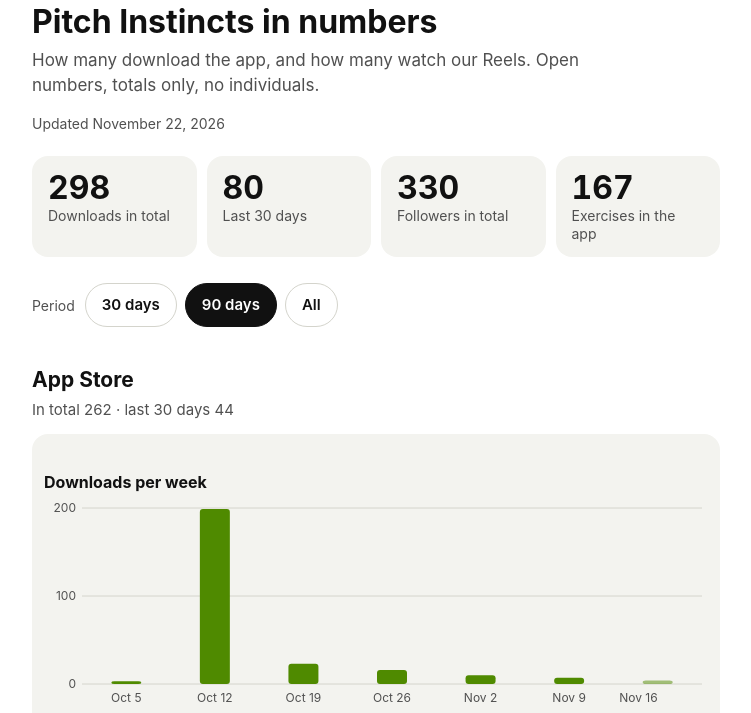
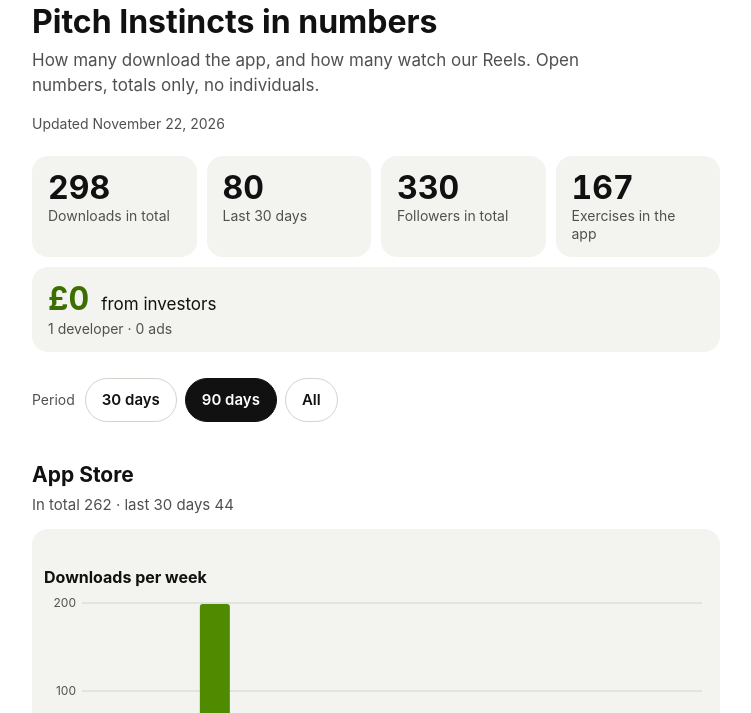
Before and after one commit to bjeffefjorden/pitchinstincts.no, a plain HTML site: page statistikk/index.html in a window 1280 px wide. Shown: the part 78-791 px from the top of the page, without its empty margins (264-1015 px from the left). Drawn offline with Linux system fonts and the light colour scheme.

Commit message:
Oppdater sida

```diff
--- a/statistikk/index.html
+++ b/statistikk/index.html
@@ -42,6 +42,10 @@ h3{font-size:16px;margin:22px 0 6px}
 .sample{background:var(--warnbg);color:var(--warn);border:1.5px solid var(--warn);border-radius:12px;padding:10px 14px;margin:14px 0 0;font-size:15px}
 .sample b{display:block;font-size:16px;letter-spacing:.02em}
 .figs{display:grid;grid-template-columns:1fr 1fr;gap:10px;margin:22px 0 0;padding:0}
+.own{margin:10px 0 0;background:var(--card);border-radius:16px;padding:14px 16px;display:flex;flex-wrap:wrap;align-items:baseline;gap:2px 12px}
+.ownbig{font-size:32px;line-height:1.15;font-weight:700;color:var(--accent);font-variant-numeric:tabular-nums}
+.ownlab{color:var(--text);font-size:17px}
+.ownsub{width:100%;color:var(--muted);font-size:14px;line-height:1.3}
 .fig{background:var(--card);border-radius:16px;padding:14px 16px;margin:0}
 .fig dt{color:var(--muted);font-size:14px;line-height:1.3;order:2}
 .fig dd{margin:0;font-size:32px;line-height:1.15;font-weight:700;font-variant-numeric:tabular-nums;color:var(--text)}
@@ -108,6 +112,7 @@ footer{color:var(--muted);font-size:14px;margin-top:40px}footer a{color:var(--mu
 <p class="sample" id="sample" role="note" hidden><b id="sampleh">Eksempeldata</b><span id="samplep">Tallene på denne siden er oppdiktet, bare for å vise hvordan siden ser ut. De er ikke ekte.</span></p>
 
 <dl class="figs" id="figs"><div class="fig"><dt>Nedlastinger totalt</dt><dd>298</dd></div><div class="fig"><dt>Siste 30 dager</dt><dd>80</dd></div><div class="fig"><dt>Følgere totalt</dt><dd>330</dd></div><div class="fig"><dt>Øvelser i appen</dt><dd>167</dd></div></dl>
+<div class="own" id="own"><span class="ownbig" id="ownbig">0 kr</span><span class="ownlab" id="ownlab">fra investorer</span><span class="ownsub" id="ownsub">1 utvikler · 0 reklamer</span></div>
 
 <div class="range" id="range" role="group" aria-label="Periode" hidden><span id="rangel">Periode</span><button type="button" data-d="30" aria-pressed="false">30 dager</button><button type="button" data-d="90" aria-pressed="true">90 dager</button><button type="button" data-d="0" aria-pressed="false">Alt</button></div>
 
@@ -174,6 +179,9 @@ lead:t("Så mange laster ned appen, og så mange ser Reelsene våre. Åpne tall,
 upd:t("Oppdatert ","Updated ","Atualizado em ","Aggiornato il ","Actualizado el ","Mis à jour le "),
 sampleh:t("Eksempeldata","Sample data","Dados de exemplo","Dati di esempio","Datos de ejemplo","Données d'exemple"),
 samplep:t("Tallene på denne siden er oppdiktet, bare for å vise hvordan siden ser ut. De er ikke ekte.","The numbers on this page are made up, only to show what the page looks like. They are not real.","Os números desta página são inventados, só para mostrar como a página fica. Não são reais.","I numeri di questa pagina sono inventati, solo per mostrare come appare la pagina. Non sono reali.","Las cifras de esta página son inventadas, solo para mostrar cómo se ve la página. No son reales.","Les chiffres de cette page sont inventés, juste pour montrer son aspect. Ils ne sont pas réels."),
+ownbig:t("0 kr","£0","R$ 0","0 €","0 €","0 €"),
+ownlab:t("fra investorer","from investors","de investidores","da investitori","de inversores","d'investisseurs"),
+ownsub:t("1 utvikler · 0 reklamer","1 developer · 0 ads","1 desenvolvedor · 0 anúncios","1 sviluppatore · 0 pubblicità","1 desarrollador · 0 anuncios","1 développeur · 0 publicité"),
 f1:t("Nedlastinger totalt","Downloads in total","Downloads no total","Download totali","Descargas en total","Téléchargements au total"),
 f2:t("Siste 30 dager","Last 30 days","Últimos 30 dias","Ultimi 30 giorni","Últimos 30 días","30 derniers jours"),
 f3:t("Øvelser i appen","Exercises in the app","Exercícios no app","Esercizi nell'app","Ejercicios en la app","Exercices dans l'app"),
@@ -222,7 +230,7 @@ t("Tallene oppdateres av og til, ikke i sanntid. Den siste uka er ikke ferdig og
 t("Alt er samlede tall. Ingen enkeltpersoner, ingen sporing og ingen informasjonskapsler på denne siden, og den henter ingenting fra andre nettsteder.","Everything is a total. No individuals, no tracking and no cookies on this page, and it loads nothing from other websites.","Tudo são totais. Nenhuma pessoa individual, nenhum rastreamento e nenhum cookie nesta página, e ela não carrega nada de outros sites.","Tutto sono totali. Nessuna persona, nessun tracciamento e nessun cookie su questa pagina, e non carica nulla da altri siti.","Todo son totales. Ninguna persona concreta, ningún rastreo y ninguna cookie en esta página, y no carga nada de otros sitios.","Tout est en totaux. Aucune personne, aucun suivi et aucun cookie sur cette page, et elle ne charge rien d'autres sites.")]
 };
 setText("title",X.title);document.title=t("Tall","Numbers","Números","Numeri","Cifras","Chiffres")+" · Pitch Instincts";
-setText("lead",X.lead);setText("sampleh",X.sampleh);setText("samplep",X.samplep);setText("rangel",X.range);
+setText("lead",X.lead);setText("ownbig",X.ownbig);setText("ownlab",X.ownlab);setText("ownsub",X.ownsub);setText("sampleh",X.sampleh);setText("samplep",X.samplep);setText("rangel",X.range);
 document.getElementById("range").setAttribute("aria-label",X.range);
 setText("reelh",X.reelh);setText("reelsub",X.reelsub);setText("cth",X.cth);setText("ctsub",X.ctsub);setText("fh",X.fh);setText("howh",X.howh);
 setText("support",t("Støtte","Support","Suporte","Supporto","Ayuda","Assistance"));setText("privacy",t("Personvern","Privacy","Privacidade","Privacy","Privacidad","Confidentialité"));
```
